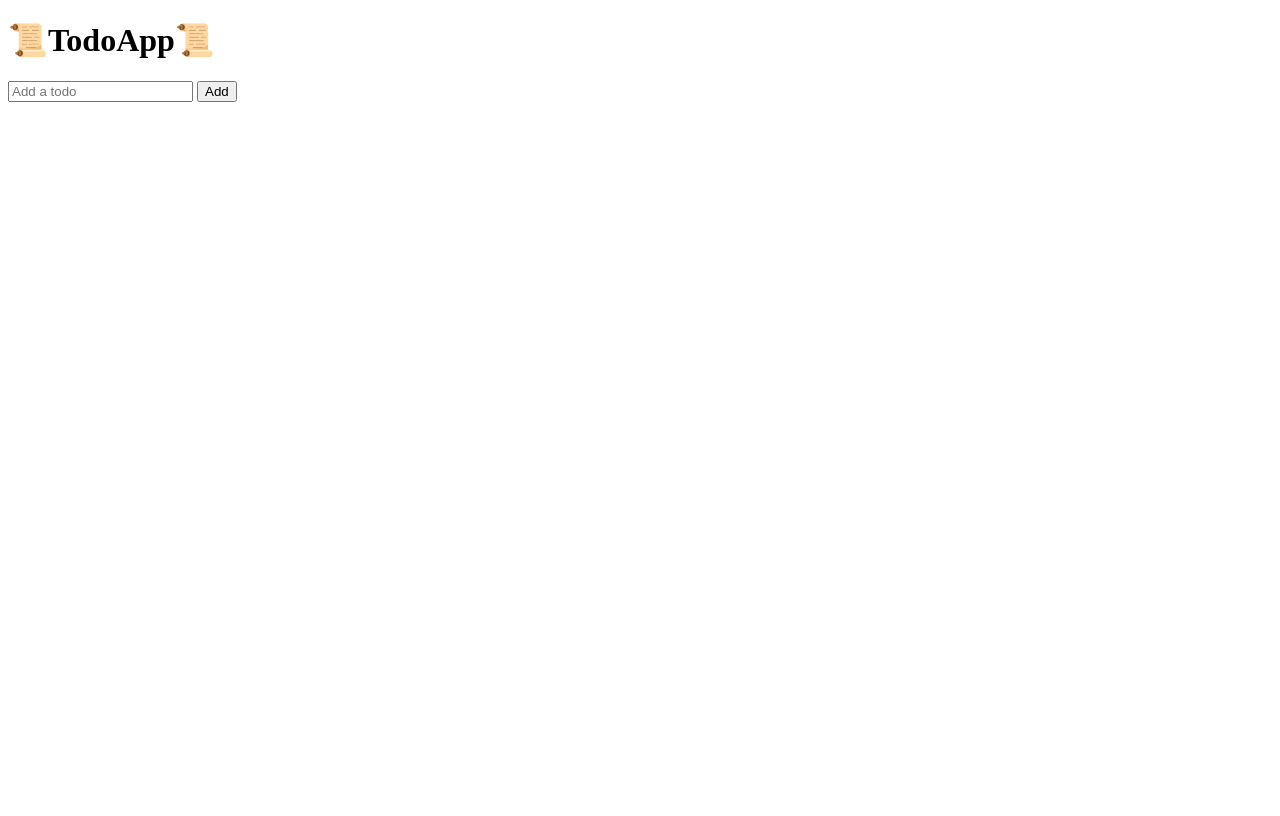
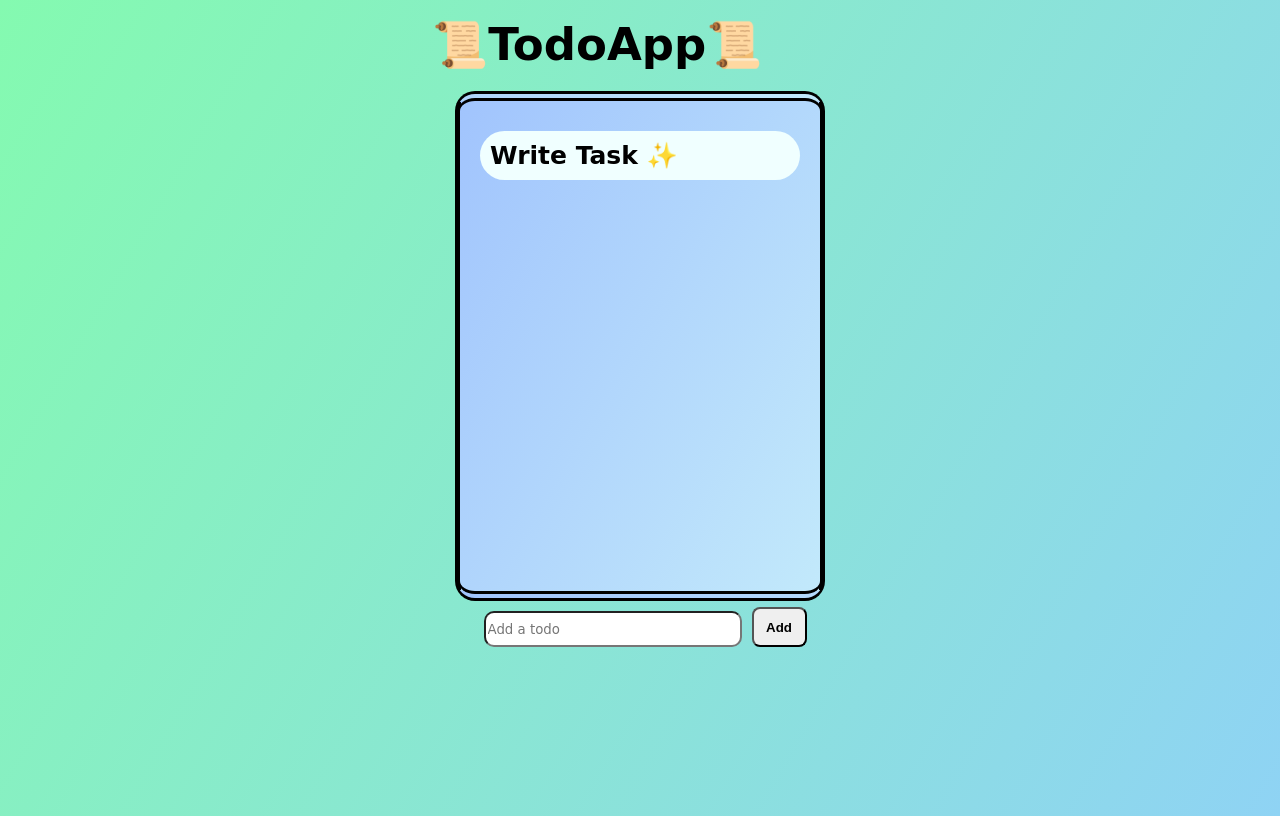
Before and after one commit to Kvrathod348/TodoApp, a plain HTML site: page index.html in a window 1280 px wide. Drawn offline with Linux system fonts and the light colour scheme; a web font is replaced by a local one.

Commit message:
added css

```diff
--- a/index.html
+++ b/index.html
@@ -1,40 +1,114 @@
 <!DOCTYPE html>
 <html lang="en">
+
 <head>
     <meta charset="UTF-8">
     <meta name="viewport" content="width=device-width, initial-scale=1.0">
     <title>TodoApp🔥</title>
+    <link rel="preconnect" href="https://fonts.googleapis.com">
+    <link rel="preconnect" href="https://fonts.gstatic.com" crossorigin>
+    <link href="https://fonts.googleapis.com/css2?family=Edu+AU+VIC+WA+NT+Hand:wght@400..700&display=swap"
+        rel="stylesheet">
+
+    <style>
+        body {
+            background-image: linear-gradient(120deg, #84fab0 0%, #8fd3f4 100%);
+            min-height: 100vh;
+        }
+        .google-font{
+            font-family: "Edu AU VIC WA NT Hand", cursive;
+            font-optical-sizing: auto;
+            font-weight: weight;
+            font-style: normal;
+
+        }
+
+        .heading {
+            width: 52vh;
+            margin: 0 auto;
+            padding: 10px;
+            font-size: 45px;
+        }
+
+        .list-container {
+            background-image: linear-gradient(120deg, #a1c4fd 0%, #c2e9fb 100%);
+            width: 320px;
+            height: 450px;
+            overflow-y: scroll;
+            margin: 10px auto;
+            padding: 20px;
+            border-radius: 20px;
+            border-top: double 10px;
+            border-bottom: double 10px;
+            border-left: solid 5px;
+            border-right: solid 5px;
+        }
+
+        .todo-input {
+            width: 250px;
+            height: 30px;
+            margin: 0 10px;
+            border-radius: 10px;
+        }
+
+        .todo-item{
+            background-color: azure;
+            font-size: 25px;
+            font-weight: bold;
+            margin: 10px 0;
+            padding: 10px;
+            border-radius: 25px;
+        }
+
+        .btn {
+            display: flex;
+            justify-content: center;
+        }
+
+        .add-btn {
+            width: 55px;
+            border-radius: 8px;
+            height: 40px;
+            margin: -4px 0;
+            cursor: pointer;
+            font-weight: bold;
+        }
+    </style>
 </head>
+
 <body>
-    <h1>
+    <h1 class="heading google-font ">
         📜TodoApp📜
     </h1>
-    <div class="list container" id="list-container">
-
+    <div class="list-container" id="list-container">
+        <div class="todo-item google-font"> Write Task ✨ </div>
     </div>
-    <div>
-        <input type="text" id="todo-input" placeholder="Add a todo" class="todo-input">
-        <button onclick="add()" >
+    <div class="btn">
+        <input type="text" id="todo-input" placeholder="Add a todo" class="todo-input google-font">
+        <button onclick="add()" class="add-btn">
             Add
         </button>
     </div>
     <script>
-        const todoList =[]
+        const todoList = []
 
-        function add(){
+        function add() {
             const inputElement = document.getElementById('todo-input')
             todoList.push(inputElement.value);
             inputElement.value = '';
+
+            readTodoList()
         }
 
-        function readTodoList(){
+        function readTodoList() {
             const listContainer = document.getElementById('list-container')
             listContainer.innerHTML = '';
 
-            for(const todoItem of todoList){
-             listContainer.innerHTML += `<div class="todo-item"> ${todoItem} </div>`
+            for (const todoItem of todoList) {
+                listContainer.innerHTML += `<div class="todo-item"> ${todoItem} </div>`
             }
         }
     </script>
 </body>
+
 </html>
```
